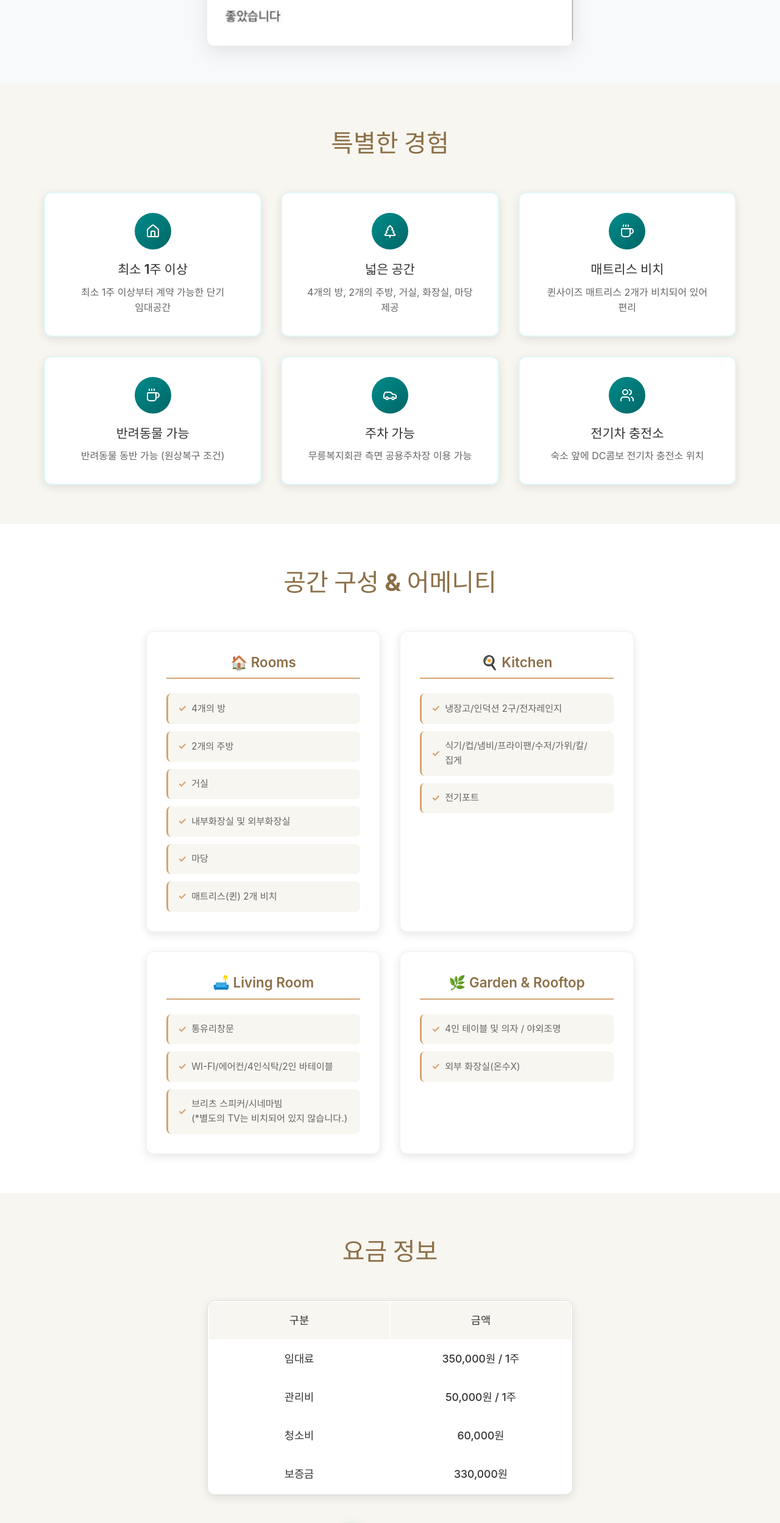
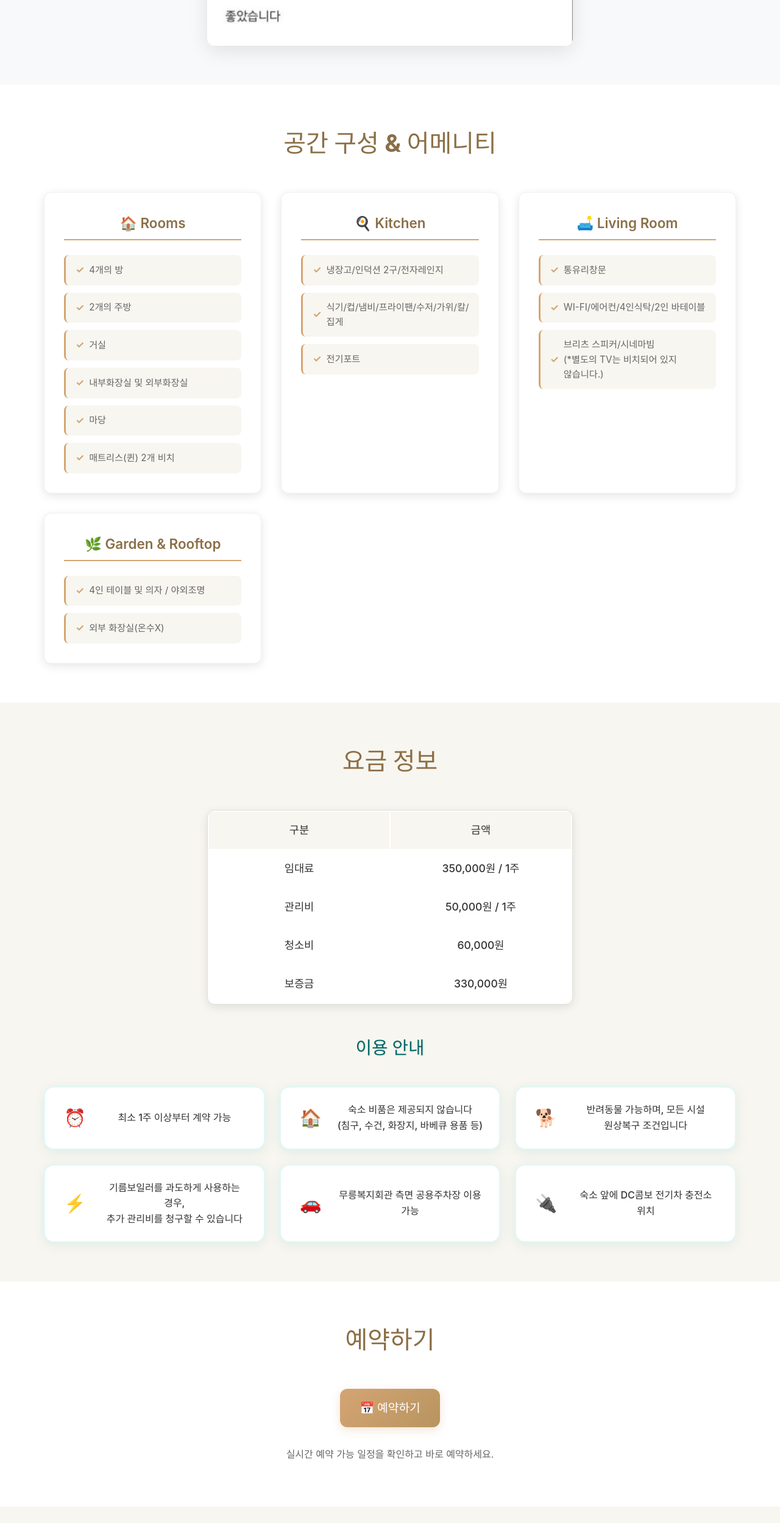
Before and after one commit to limpanda7/nameun-jari, a React (Vite) app: page /on-off in a window 1280 px wide. Shown: the part 3080-5577 px from the top of the page at 61% size. Built offline with nearby package versions, Linux system fonts and the light colour scheme; a web font is replaced by a local one.

Commit message:
온오프 레이아웃 개선

```diff
--- a/src/components/ForestPage/ForestPage.css
+++ b/src/components/ForestPage/ForestPage.css
@@ -406,10 +406,42 @@
 
 .space-amenities-grid {
   display: grid;
+  grid-template-columns: repeat(3, 1fr);
+  gap: 2rem;
+  max-width: 1200px;
+  margin: 0 auto;
+}
+
+/* 4개 카드일 때만 2x2 레이아웃 유지 */
+.space-amenities-grid.four-cards {
   grid-template-columns: repeat(2, 1fr);
-  gap: 2rem;
   max-width: 800px;
-  margin: 0 auto;
+}
+
+/* 반응형 디자인 */
+@media (max-width: 768px) {
+  .space-amenities-grid {
+    grid-template-columns: 1fr;
+    gap: 1.5rem;
+    max-width: 100%;
+  }
+
+  .space-amenities-grid.four-cards {
+    grid-template-columns: 1fr;
+    max-width: 100%;
+  }
+}
+
+@media (max-width: 1024px) and (min-width: 769px) {
+  .space-amenities-grid {
+    grid-template-columns: repeat(2, 1fr);
+    max-width: 900px;
+  }
+
+  .space-amenities-grid.four-cards {
+    grid-template-columns: repeat(2, 1fr);
+    max-width: 800px;
+  }
 }
 
 .space-card {
@@ -1171,18 +1203,6 @@
   text-align: center;
 }
 
-.onoff-page .info-icon {
-  font-size: 2rem;
-  background: linear-gradient(135deg, #008b8b 0%, #006666 100%);
-  width: 60px;
-  height: 60px;
-  border-radius: 50%;
-  display: flex;
-  align-items: center;
-  justify-content: center;
-  box-shadow: 0 4px 15px rgba(0, 139, 139, 0.3);
-}
-
 .onoff-page .additional-info h3 {
   color: #006666;
   margin: 0;
@@ -1193,9 +1213,9 @@
 
 .onoff-page .info-cards {
   display: grid;
-  grid-template-columns: repeat(2, 1fr);
+  grid-template-columns: repeat(3, 1fr);
   gap: 1.5rem;
-  max-width: 1000px;
+  max-width: 1200px;
   margin: 0 auto;
 }
 
@@ -1211,23 +1231,14 @@
   gap: 1rem;
 }
 
-.onoff-page .info-card:hover {
-  transform: translateY(-5px);
-  box-shadow: 0 8px 30px rgba(0, 139, 139, 0.2);
-  border-color: #008b8b;
-}
-
 .onoff-page .info-card-icon {
   font-size: 1.8rem;
-  background: linear-gradient(135deg, #008b8b 0%, #006666 100%);
   width: 50px;
   height: 50px;
-  border-radius: 12px;
   display: flex;
   align-items: center;
   justify-content: center;
   flex-shrink: 0;
-  box-shadow: 0 2px 10px rgba(0, 139, 139, 0.3);
 }
 
 .onoff-page .info-card-content {
@@ -1255,12 +1266,6 @@
     margin-bottom: 2rem;
   }
 
-  .onoff-page .info-icon {
-    width: 50px;
-    height: 50px;
-    font-size: 1.5rem;
-  }
-
   .onoff-page .additional-info h3 {
     font-size: 1.5rem;
   }
@@ -1268,6 +1273,14 @@
   .onoff-page .info-cards {
     grid-template-columns: 1fr;
     gap: 1rem;
+  }
+}
+
+@media (max-width: 1024px) and (min-width: 769px) {
+  .onoff-page .info-cards {
+    grid-template-columns: repeat(2, 1fr);
+    gap: 1.25rem;
+    max-width: 900px;
   }
 
   .onoff-page .info-card {
--- a/src/components/OnOffPage/OnOffPage.jsx
+++ b/src/components/OnOffPage/OnOffPage.jsx
@@ -74,14 +74,6 @@ const OnOffPage = () => {
     return images.length > 9;
   };
 
-  const features = [
-    { icon: <Home size={24} />, title: "최소 1주 이상", description: "최소 1주 이상부터 계약 가능한 단기 임대공간" },
-    { icon: <TreePine size={24} />, title: "넓은 공간", description: "4개의 방, 2개의 주방, 거실, 화장실, 마당 제공" },
-    { icon: <Coffee size={24} />, title: "매트리스 비치", description: "퀸사이즈 매트리스 2개가 비치되어 있어 편리" },
-    { icon: <Coffee size={24} />, title: "반려동물 가능", description: "반려동물 동반 가능 (원상복구 조건)" },
-    { icon: <Car size={24} />, title: "주차 가능", description: "무릉복지회관 측면 공용주차장 이용 가능" },
-    { icon: <Users size={24} />, title: "전기차 충전소", description: "숙소 앞에 DC콤보 전기차 충전소 위치" }
-  ];
 
   const openModal = (image, index, imageArray) => {
     setSelectedImage(image);
@@ -248,36 +240,6 @@ const OnOffPage = () => {
         </div>
       </section>
 
-      {/* Features Section */}
-      <section className="features-section">
-        <div className="container">
-          <motion.h2
-            initial={{ opacity: 0, y: 30 }}
-            whileInView={{ opacity: 1, y: 0 }}
-            transition={{ duration: 0.8 }}
-            viewport={{ once: true }}
-            className="section-title"
-          >
-            특별한 경험
-          </motion.h2>
-          <div className="features-grid">
-            {features.map((feature, index) => (
-              <motion.div
-                key={index}
-                className="feature-card"
-                initial={{ opacity: 0, y: 20 }}
-                whileInView={{ opacity: 1, y: 0 }}
-                transition={{ duration: 0.6, delay: index * 0.1 }}
-                viewport={{ once: true }}
-              >
-                <div className="feature-icon">{feature.icon}</div>
-                <h3>{feature.title}</h3>
-                <p>{feature.description}</p>
-              </motion.div>
-            ))}
-          </div>
-        </div>
-      </section>
 
       {/* Space & Amenities Section */}
       <section className="space-amenities-section">
@@ -402,7 +364,6 @@ const OnOffPage = () => {
             {/* Additional Info */}
             <div className="additional-info">
               <div className="info-header">
-                <div className="info-icon">📋</div>
                 <h3>이용 안내</h3>
               </div>
               <div className="info-cards">
@@ -430,6 +391,18 @@ const OnOffPage = () => {
                     <p>기름보일러를 과도하게 사용하는 경우,<br/>추가 관리비를 청구할 수 있습니다</p>
                   </div>
                 </div>
+                <div className="info-card">
+                  <div className="info-card-icon">🚗</div>
+                  <div className="info-card-content">
+                    <p>무릉복지회관 측면 공용주차장 이용 가능</p>
+                  </div>
+                </div>
+                <div className="info-card">
+                  <div className="info-card-icon">🔌</div>
+                  <div className="info-card-content">
+                    <p>숙소 앞에 DC콤보 전기차 충전소 위치</p>
+                  </div>
+                </div>
               </div>
             </div>
           </div>
@@ -449,7 +422,7 @@ const OnOffPage = () => {
             <h2 className="section-title">예약하기</h2>
             <div className="booking-actions">
               <a
-                href="https://forest100.herokuapp.com/on-off"
+                href="https://forest100.herokuapp.com/on-off?page=calendar"
                 target="_blank"
                 rel="noopener noreferrer"
                 className="booking-button"
```
